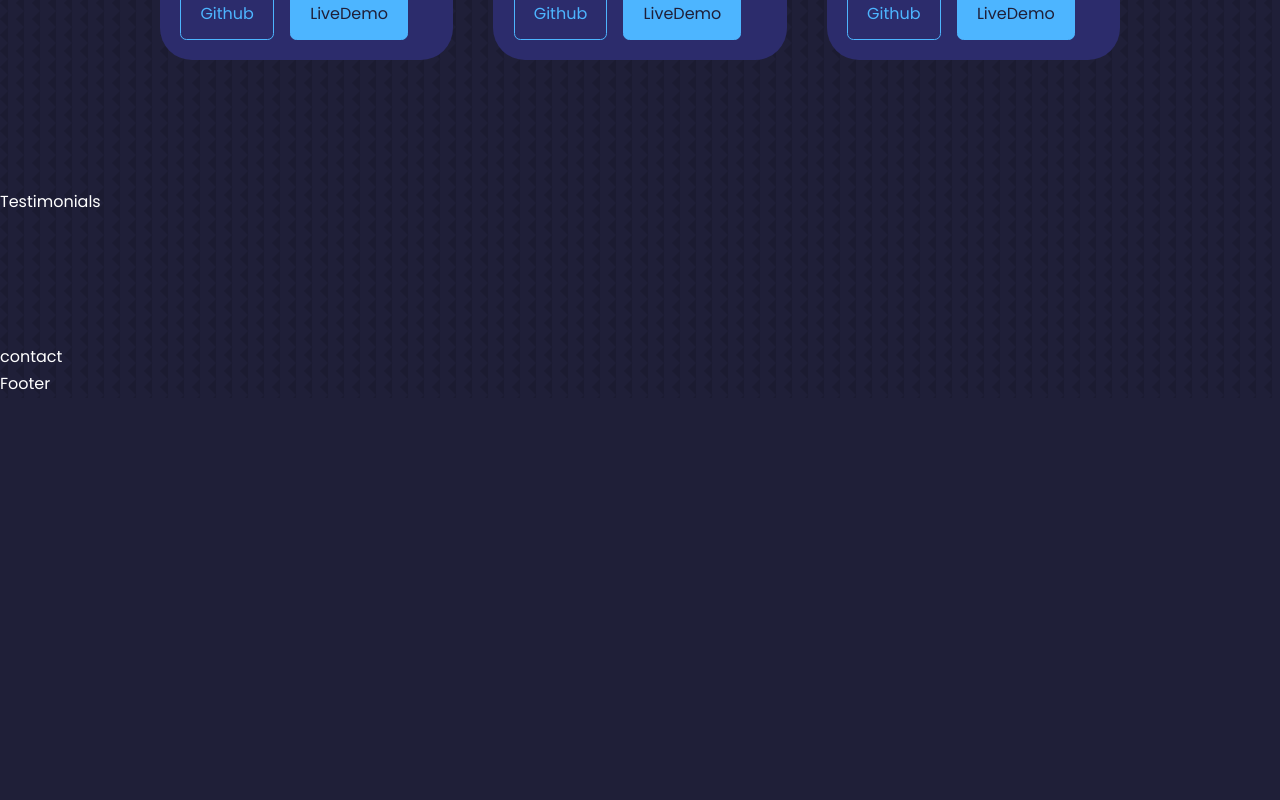
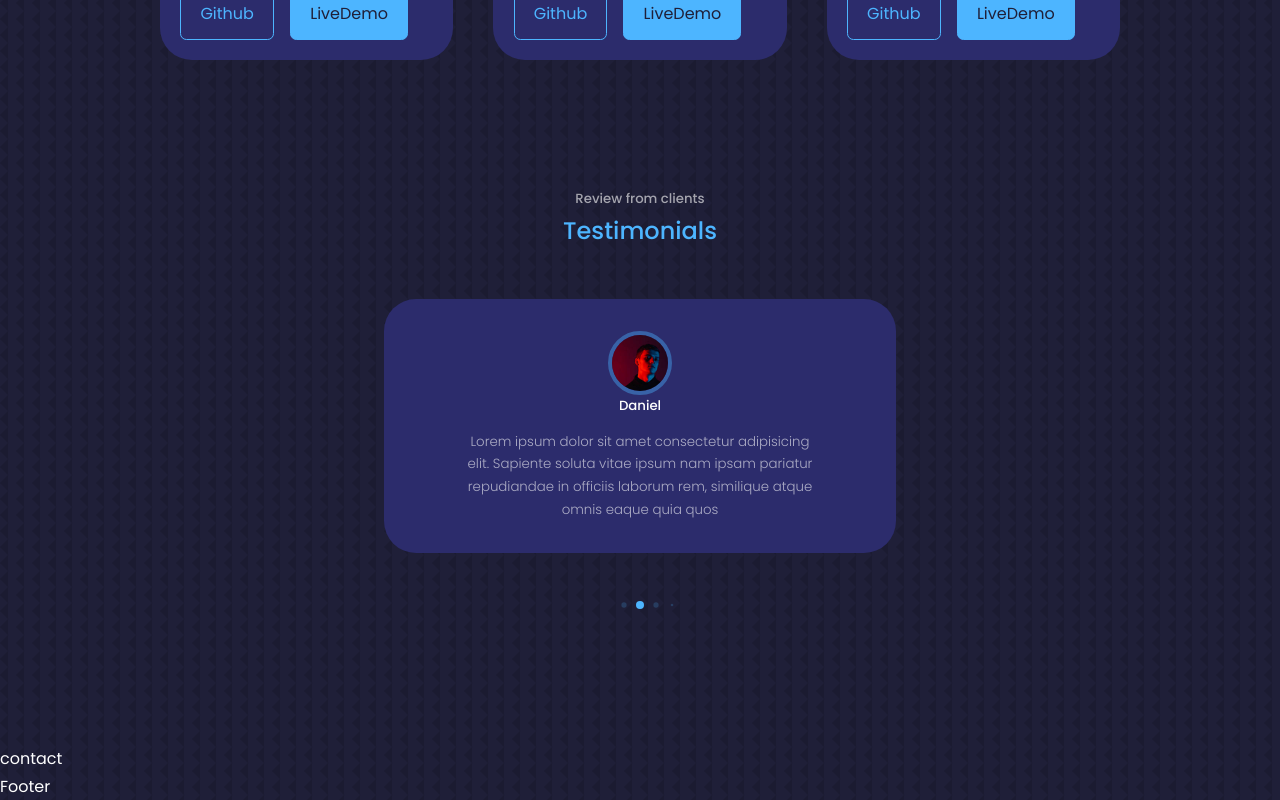
Before and after one commit to WNagorny/Portfolio-Website, a React (Create React App) app: page / in a window 1280 px wide. Shown: the part 3733-4533 px from the top of the page. Before the commit the page ends 4131 px from the top, so only its background shows below. Built offline with nearby package versions, Linux system fonts and the light colour scheme.

Commit message:
finished about sectiontestimonials section

```diff
--- a/package.json
+++ b/package.json
@@ -10,6 +10,7 @@
     "react-dom": "^18.2.0",
     "react-icons": "^4.9.0",
     "react-scripts": "5.0.1",
+    "swiper": "^9.3.2",
     "web-vitals": "^2.1.4"
   },
   "scripts": {
--- /dev/null
+++ b/src/components/testimonials/TestimonialItem.jsx
@@ -0,0 +1,15 @@
+import React from 'react';
+
+const TestimonialItem = ({ avatar, clientName, clientReview }) => {
+  return (
+    <article className='testimonial'>
+      <div className='client__avatar'>
+        <img src={avatar} alt='Avatar One' />
+      </div>
+      <h5 className='client__name'>{clientName}</h5>
+      <small className='client__review'>{clientReview}</small>
+    </article>
+  );
+}
+
+export default TestimonialItem;
--- a/src/components/testimonials/Testimonials.jsx
+++ b/src/components/testimonials/Testimonials.jsx
@@ -1,11 +1,88 @@
 import React from 'react'
+import TestimonialItem from './TestimonialItem'
+import AVTR1 from '../../assets/avatar1.jpg'
+import AVTR2 from '../../assets/avatar2.jpg'
+import AVTR3 from '../../assets/avatar3.jpg'
+import AVTR4 from '../../assets/avatar4.jpg'
 import './testimonials.css'
 
+import { Swiper, SwiperSlide } from 'swiper/react'
+
+// Import Swiper styles
+import 'swiper/css'
+import 'swiper/css/pagination'
+
+// import required modules
+import { Pagination } from 'swiper'
+import SwiperCore, { Autoplay } from 'swiper'
+
+
+const testimonialsData = [
+	{
+		id: 1,
+		avatar: AVTR1,
+		clientName: 'Dana',
+		clientReview:
+			'Lorem ipsum dolor sit amet consectetur adipisicing elit. Sapiente soluta vitae ipsum nam ipsam pariatur repudiandae in officiis laborum rem, similique atque omnis eaque quia quos',
+	},
+	{
+		id: 2,
+		avatar: AVTR2,
+		clientName: 'Daniel',
+		clientReview:
+			'Lorem ipsum dolor sit amet consectetur adipisicing elit. Sapiente soluta vitae ipsum nam ipsam pariatur repudiandae in officiis laborum rem, similique atque omnis eaque quia quos',
+	},
+	{
+		id: 3,
+		avatar: AVTR3,
+		clientName: 'Andrew',
+		clientReview:
+			'Lorem ipsum dolor sit amet consectetur adipisicing elit. Sapiente soluta vitae ipsum nam ipsam pariatur repudiandae in officiis laborum rem, similique atque omnis eaque quia quos',
+	},
+	{
+		id: 4,
+		avatar: AVTR4,
+		clientName: 'Melissa',
+		clientReview:
+			'Lorem ipsum dolor sit amet consectetur adipisicing elit. Sapiente soluta vitae ipsum nam ipsam pariatur repudiandae in officiis laborum rem, similique atque omnis eaque quia quos',
+	},
+]
+
+SwiperCore.use([Autoplay])
 
 function Testimonials() {
-  return (
-    <section id='testimonials'>Testimonials</section>
-  )
+	return (
+		<section id='testimonials'>
+			<h5>Review from clients</h5>
+			<h2>Testimonials</h2>
+
+			<Swiper
+				className='container testimonials__container mySwiper'
+				pagination={{
+					dynamicBullets: true,
+				}}
+				modules={[Pagination]}
+				spaceBetween={40}
+				slidesPerView={1}
+				speed={600}
+				loop={true}
+				autoplay={{
+					delay: 4000,
+					disableOnInteraction: false,
+				}}
+			>
+				{testimonialsData.map(testimonial => (
+					<SwiperSlide key={testimonial.id}>
+						<TestimonialItem
+							avatar={testimonial.avatar}
+							clientName={testimonial.clientName}
+							clientReview={testimonial.clientReview}
+						/>
+					</SwiperSlide>
+				))}
+			</Swiper>
+		</section>
+	)
 }
 
 export default Testimonials
--- a/src/components/testimonials/testimonials.css
+++ b/src/components/testimonials/testimonials.css
@@ -0,0 +1,53 @@
+.container.testimonials__container {
+   width: 40%;
+   padding-bottom: 4rem;
+}
+
+.client__avatar{
+   width: 4rem;
+   aspect-ratio: 1/1;
+   overflow: hidden;
+   border-radius: 50%;
+   margin: 0 auto;
+   border: 0.3rem solid var(--color-primary-variant);
+}
+
+.testimonial{
+   background: var(--color-bg-variant);
+   text-align: center;
+   padding: 2rem;
+   border-radius: 2rem;
+   user-select: none;
+}
+
+.client__review{
+   color: var(--color-light);
+   font-weight: 300;
+   display: block;
+   width: 80%;
+   margin: 0.8rem auto 0;
+}
+
+/* ========= Media Queries (MEDIUM Devices) ================*/
+
+@media screen and (max-width: 1024px) {
+   .container.testimonials__container{
+      width: 60%;
+   }
+ }
+
+
+  /* ========= Media Queries (SMALL Devices) ================*/
+  @media screen and (max-width: 600px) {
+   .container.testimonials__container{
+      width: var(--container-width-sm);
+   }
+
+   .client__review{
+      width: var(--container-width-sm)
+   }
+ }
+
+ .swiper-pagination-bullet{
+   background-color: var(--color-primary) !important;
+}
```
Also changed, not shown: 1 other file (tests, documents, lock files or other folders).
